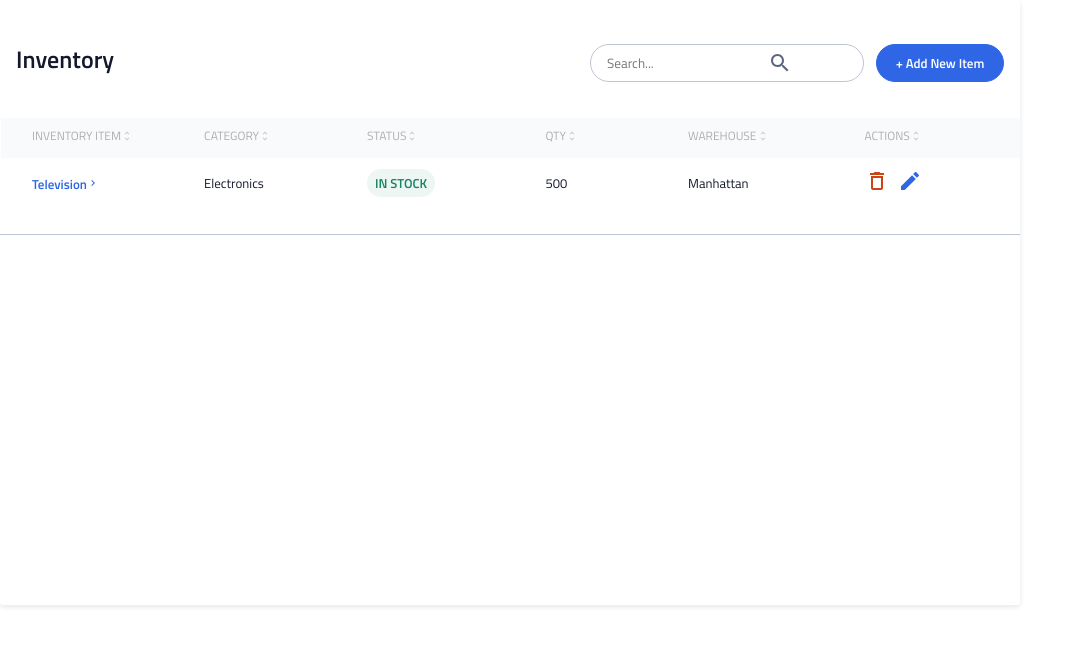
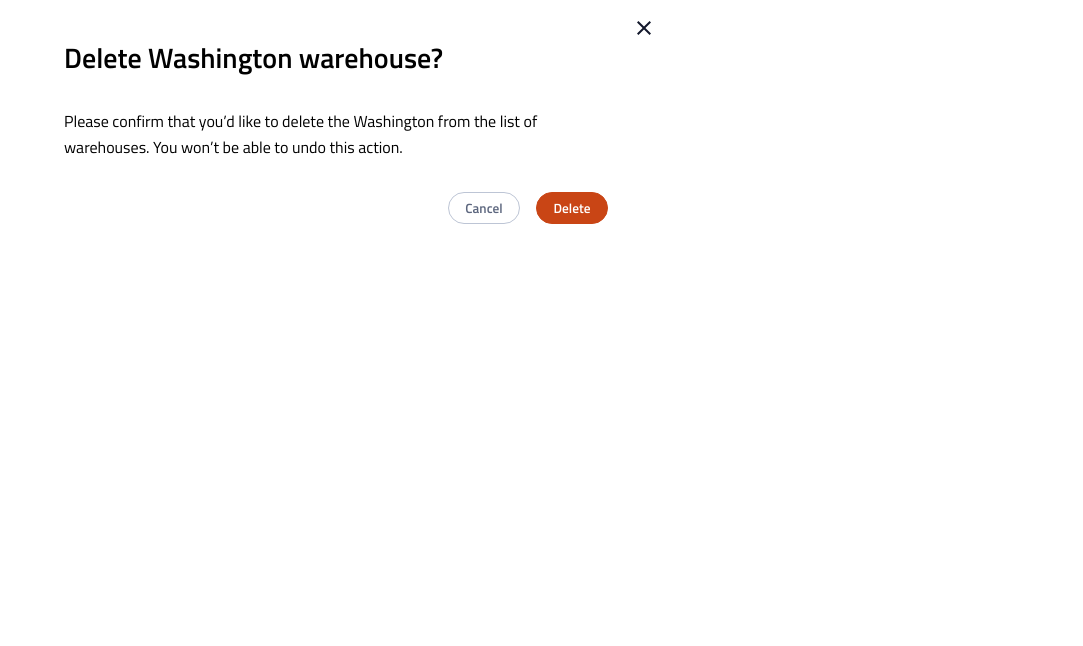
Before and after one commit to Cindymin/instock-fernie, a React (Create React App) app: page /inventory in a window 1280 px wide. Shown: the top 646 px of the page, without its empty margins (0-1083 px from the left). Built offline with nearby package versions, Linux system fonts and the light colour scheme.

Commit message:
Add media query for all sizes

```diff
--- a/src/components/pages/inventory/Inventory.js
+++ b/src/components/pages/inventory/Inventory.js
@@ -1,6 +1,10 @@
 import React from "react";
 import InventoryList from "../../inventoryList/InventoryList";
-
+import DeletePage from "../../warehouseDelete/WarehouseDelete";
 export default function Inventory() {
-  return <InventoryList />;
+  return (
+    <>
+      <DeletePage />
+    </>
+  );
 }
--- /dev/null
+++ b/src/components/warehouseDelete/WarehouseDelete.scss
@@ -0,0 +1,102 @@
+@use "../../styles/partials/colors" as cl;
+@use "../../styles/partials/fonts";
+@use "../../styles/partials/breakpoints" as bk;
+@use "../../styles/partials/global";
+
+.warehouseDelete {
+  padding: 1rem;
+  width: 23.5rem;
+  height: 41.6rem;
+  &__icon {
+    display: flex;
+    flex-direction: column;
+    &-wrapper {
+      display: flex;
+      justify-content: right;
+    }
+  }
+  &__title {
+    font-size: 1.75rem;
+    line-height: 2.25rem;
+    font-weight: 600;
+  }
+  &__text {
+    font-size: 0.95rem;
+    line-height: 1.625rem;
+
+    &-wrapper {
+      padding: 2rem 0;
+    }
+  }
+  &__btn {
+    width: 163px;
+    height: 36px;
+    border-radius: 20px;
+
+    &-wrapper {
+      display: flex;
+      flex-direction: row;
+      justify-content: space-between;
+      padding-top: 25rem;
+    }
+    &--cancel {
+      background-color: cl.$primaryLight;
+      border: 1px solid cl.$secondaryLight;
+      color: cl.$secondraryDark;
+      font-weight: 600;
+    }
+    &--delete {
+      background: cl.$outOfStock;
+      border: 1px solid cl.$outOfStock;
+      color: cl.$primaryLight;
+      font-weight: 600;
+    }
+  }
+}
+
+@include bk.medium {
+  .warehouseDelete {
+    width: 42rem;
+    height: 16.375rem;
+    &__title {
+      padding: 0 3rem;
+    }
+    &__text {
+      font-size: 1rem;
+      padding: 0 3rem;
+    }
+    &__btn {
+      width: 72px;
+      height: 32px;
+      margin-right: 1rem;
+      &-wrapper {
+        padding-top: 0;
+        justify-content: right;
+        margin-right: 2rem;
+      }
+    }
+  }
+}
+@include bk.large {
+  .warehouseDelete {
+    width: 42rem;
+    height: 16.375rem;
+    &__title {
+      padding: 0 3rem;
+    }
+    &__text {
+      font-size: 1rem;
+      padding: 0 3rem;
+    }
+    &__btn {
+      width: 72px;
+      height: 32px;
+      margin-right: 1rem;
+      &-wrapper {
+        padding-top: 0;
+        justify-content: right;
+        margin-right: 2rem;
+      }
+    }
+  }
+}
--- a/src/components/warehouseDelete/warehouseDelete.js
+++ b/src/components/warehouseDelete/warehouseDelete.js
@@ -8,22 +8,26 @@ export default function warehouseDelete() {
       <div className="warehouseDelete__icon-wrapper">
         <img
           className="warehouseDelete__icon"
-          src="{deleteIcon}"
+          src={deleteIcon}
           alt="delete-icon"
         />
       </div>
-      <div className="warehouseDelete__title">
+      <div className="warehouseDelete__title-wrapper">
         <h1 className="warehouseDelete__title">Delete Washington warehouse?</h1>
       </div>
-      <div>
-        <p>
+      <div className="warehouseDelete__text-wrapper">
+        <p className="warehouseDelete__text">
           Please confirm that you’d like to delete the Washington from the list
           of warehouses. You won’t be able to undo this action.
         </p>
       </div>
-      <div>
-        <button>Cancel</button>
-        <button>Delete</button>
+      <div className="warehouseDelete__btn-wrapper">
+        <button className="warehouseDelete__btn warehouseDelete__btn warehouseDelete__btn--cancel">
+          Cancel
+        </button>
+        <button className="warehouseDelete__btn warehouseDelete__btn--delete">
+          Delete
+        </button>
       </div>
     </section>
   );
```
Also changed, not shown: src/components/pages/Inventory.js (deleted, +0 -13 lines), src/components/pages/Warehouse.js (deleted, +0 -13 lines).
